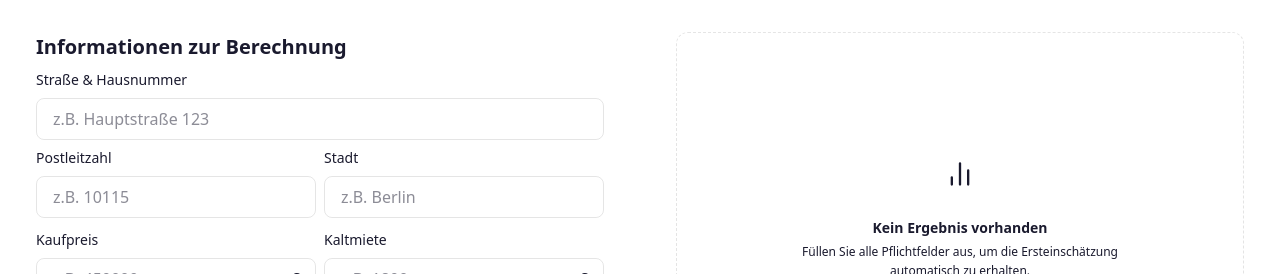
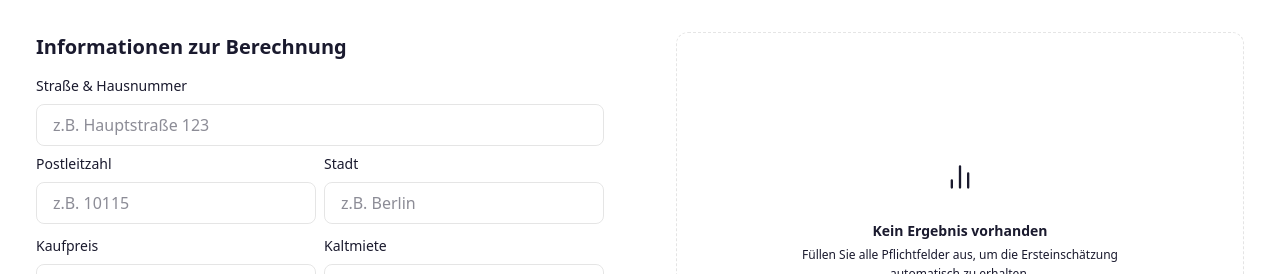
Before and after one commit to NesieNessy/immonext, a Next.js app in the folder apps/web/: page /immonext/property-valuation/quick-check in a window 1280 px wide. Shown: the part 158-432 px from the top of the page. Built offline with nearby package versions, Linux system fonts and the light colour scheme; no server answers.

Commit message:
Quick design fix

```diff
--- a/apps/web/src/app/property-valuation/quick-check/page.tsx
+++ b/apps/web/src/app/property-valuation/quick-check/page.tsx
@@ -178,7 +178,7 @@
                 {/* Address */}
                 <section>
                   <h2 className="text-md font-semibold text-foreground mb-2">Informationen zur Berechnung</h2>
-                  <div className="flex flex-col gap-2">
+                  <div className="flex flex-col gap-2 pt-1.5">
                     <TextField
                       label={FieldLabels.Property.Street.de + ' & ' + FieldLabels.Property.HouseNumber.de}
                       placeholder="z.B. Hauptstraße 123"
```
